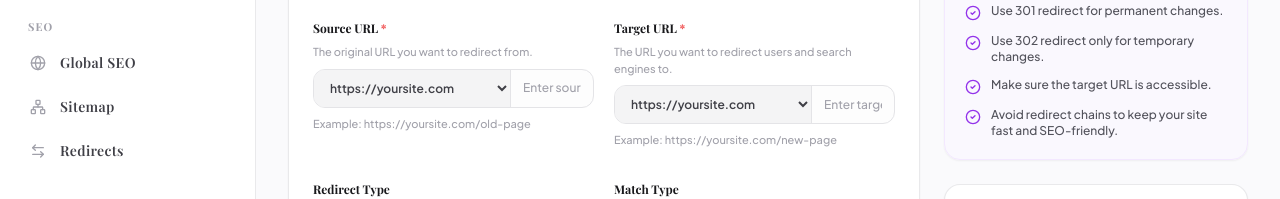
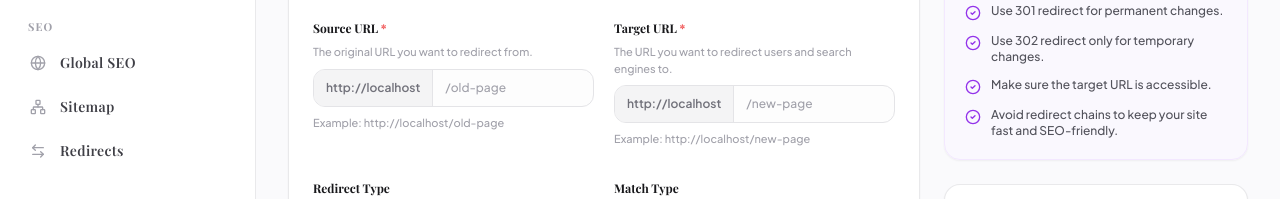
Before and after one commit to mubasherdevv/titangrowthhub, a Next.js app: page /admin/redirects/add in a window 1280 px wide. Shown: the part 270-469 px from the top of the page. Built offline with nearby package versions, Linux system fonts and the light colour scheme; no server answers; a web font is replaced by a local one.

Commit message:
feat: Make domain prefix dynamic in Add Redirect form

```diff
--- a/app/(admin)/admin/redirects/add/page.tsx
+++ b/app/(admin)/admin/redirects/add/page.tsx
@@ -1,6 +1,6 @@
 'use client';
 
-import React, { useState } from 'react';
+import React, { useState, useEffect } from 'react';
 import Link from 'next/link';
 import { useToast } from '@/components/ToastProvider';
 import {
@@ -17,10 +17,13 @@ import {
 
 export default function AddRedirectPage() {
   const toast = useToast();
-  const [sourceDomain, setSourceDomain] = useState('https://yoursite.com');
+  const [domainPrefix, setDomainPrefix] = useState('');
   const [sourcePath, setSourcePath] = useState('');
-  const [targetDomain, setTargetDomain] = useState('https://yoursite.com');
   const [targetPath, setTargetPath] = useState('');
+
+  useEffect(() => {
+    setDomainPrefix(window.location.origin);
+  }, []);
   const [redirectType, setRedirectType] = useState('301');
   const [matchType, setMatchType] = useState('Exact Match');
   const [isActive, setIsActive] = useState(true);
@@ -127,24 +130,19 @@ export default function AddRedirectPage() {
                   The original URL you want to redirect from.
                 </p>
                 <div className="flex items-center rounded-xl border border-zinc-200 bg-zinc-50/40 overflow-hidden focus-within:border-purple-600 focus-within:bg-white transition-all">
-                  <select
-                    value={sourceDomain}
-                    onChange={(e) => setSourceDomain(e.target.value)}
-                    className="bg-zinc-100 px-3 py-2.5 text-xs font-semibold text-zinc-700 border-r border-zinc-200 focus:outline-none shrink-0"
-                  >
-                    <option value="https://yoursite.com">https://yoursite.com</option>
-                    <option value="https://app.yoursite.com">https://app.yoursite.com</option>
-                  </select>
+                  <span className="bg-zinc-100 px-3 py-2.5 text-xs font-semibold text-zinc-500 border-r border-zinc-200 shrink-0">
+                    {domainPrefix}
+                  </span>
                   <input
                     type="text"
                     value={sourcePath}
                     onChange={(e) => setSourcePath(e.target.value)}
-                    placeholder="Enter source path (e.g. old-page)"
+                    placeholder="/old-page"
                     className="w-full bg-transparent px-3 py-2.5 text-xs font-medium text-zinc-900 placeholder-zinc-400 focus:outline-none"
                   />
                 </div>
                 <span className="text-[11px] text-zinc-400 font-medium block">
-                  Example: https://yoursite.com/old-page
+                  Example: {domainPrefix}/old-page
                 </span>
               </div>
 
@@ -157,24 +155,19 @@ export default function AddRedirectPage() {
                   The URL you want to redirect users and search engines to.
                 </p>
                 <div className="flex items-center rounded-xl border border-zinc-200 bg-zinc-50/40 overflow-hidden focus-within:border-purple-600 focus-within:bg-white transition-all">
-                  <select
-                    value={targetDomain}
-                    onChange={(e) => setTargetDomain(e.target.value)}
-                    className="bg-zinc-100 px-3 py-2.5 text-xs font-semibold text-zinc-700 border-r border-zinc-200 focus:outline-none shrink-0"
-                  >
-                    <option value="https://yoursite.com">https://yoursite.com</option>
-                    <option value="https://app.yoursite.com">https://app.yoursite.com</option>
-                  </select>
+                  <span className="bg-zinc-100 px-3 py-2.5 text-xs font-semibold text-zinc-500 border-r border-zinc-200 shrink-0">
+                    {domainPrefix}
+                  </span>
                   <input
                     type="text"
                     value={targetPath}
                     onChange={(e) => setTargetPath(e.target.value)}
-                    placeholder="Enter target path (e.g. new-page)"
+                    placeholder="/new-page"
                     className="w-full bg-transparent px-3 py-2.5 text-xs font-medium text-zinc-900 placeholder-zinc-400 focus:outline-none"
                   />
                 </div>
                 <span className="text-[11px] text-zinc-400 font-medium block">
-                  Example: https://yoursite.com/new-page
+                  Example: {domainPrefix}/new-page
                 </span>
               </div>
             </div>
```
